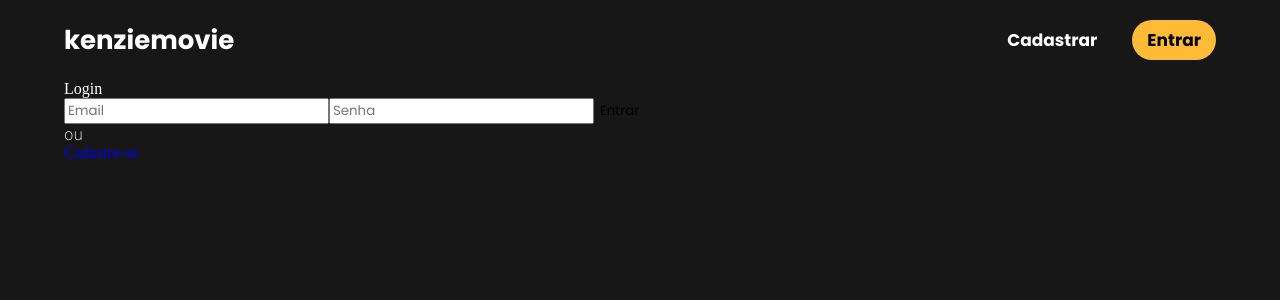
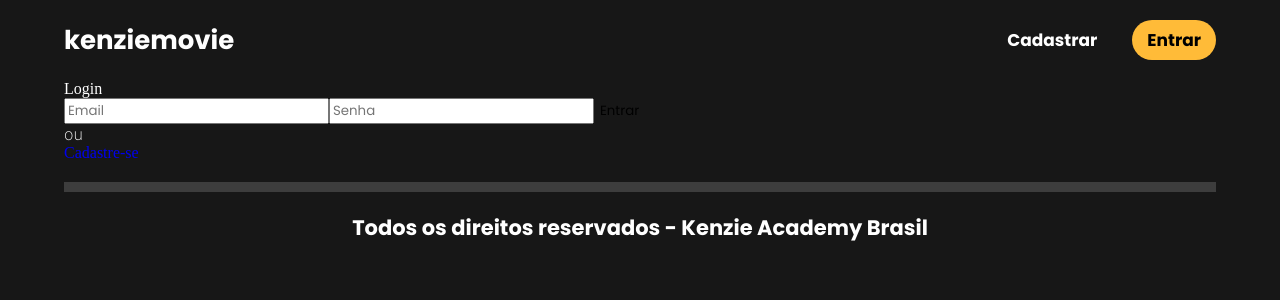
Before and after one commit to grupo-8-tsunode/kenzie-movie-MathGoOli-eltonferrs-jefersonbsantos-MayconFeh, a React (Vite) app: page /login in a window 1280 px wide. Shown: the top 300 px of the page. Built offline with nearby package versions, Linux system fonts and the light colour scheme; no server answers.

Commit message:
feat:add-footer-to-components

```diff
--- a/src/components/Footer/Index.tsx
+++ b/src/components/Footer/Index.tsx
@@ -0,0 +1,12 @@
+import { H3Styled } from "../../styles/typography"
+import { FooterStyled } from "./styles"
+
+export const Footer = () => {
+    return(
+        <FooterStyled>
+            <H3Styled>
+                Todos os direitos reservados - Kenzie Academy Brasil
+            </H3Styled>
+        </FooterStyled>
+    )
+}
--- a/src/components/Footer/styles.ts
+++ b/src/components/Footer/styles.ts
@@ -0,0 +1,20 @@
+import { styled } from "styled-components";
+
+export const FooterStyled = styled.footer`
+    border-top: 10px solid var(--color-lightgray-1);
+    height: 119px;
+    display: flex;
+    margin-top:20px;
+    justify-content: center;
+    padding: 20px;
+
+    >h3{
+        font-family: Poppins;
+        font-size: 21px;
+        font-weight: 700;
+        line-height: 32px;
+        letter-spacing: 0em;
+        text-align: center;
+
+    }
+`
--- a/src/pages/Login/index.tsx
+++ b/src/pages/Login/index.tsx
@@ -5,6 +5,7 @@ import { UserContext } from "../../providers/UserContext";
 import { useForm, SubmitHandler } from "react-hook-form";
 import { zodResolver } from "@hookform/resolvers/zod";
 import { TypeLoginFormValue, loginSchema } from "./loginSchema";
+import { Footer } from "../../components/Footer/Index";
 
 export const Login = () => {
 
@@ -33,7 +34,7 @@ export const Login = () => {
           <p>ou</p>
           <Link to={"/register"}>Cadastre-se</Link>
         </div>
-        {/*footer */}
+        <Footer/>
     </>
   )
 };
```
